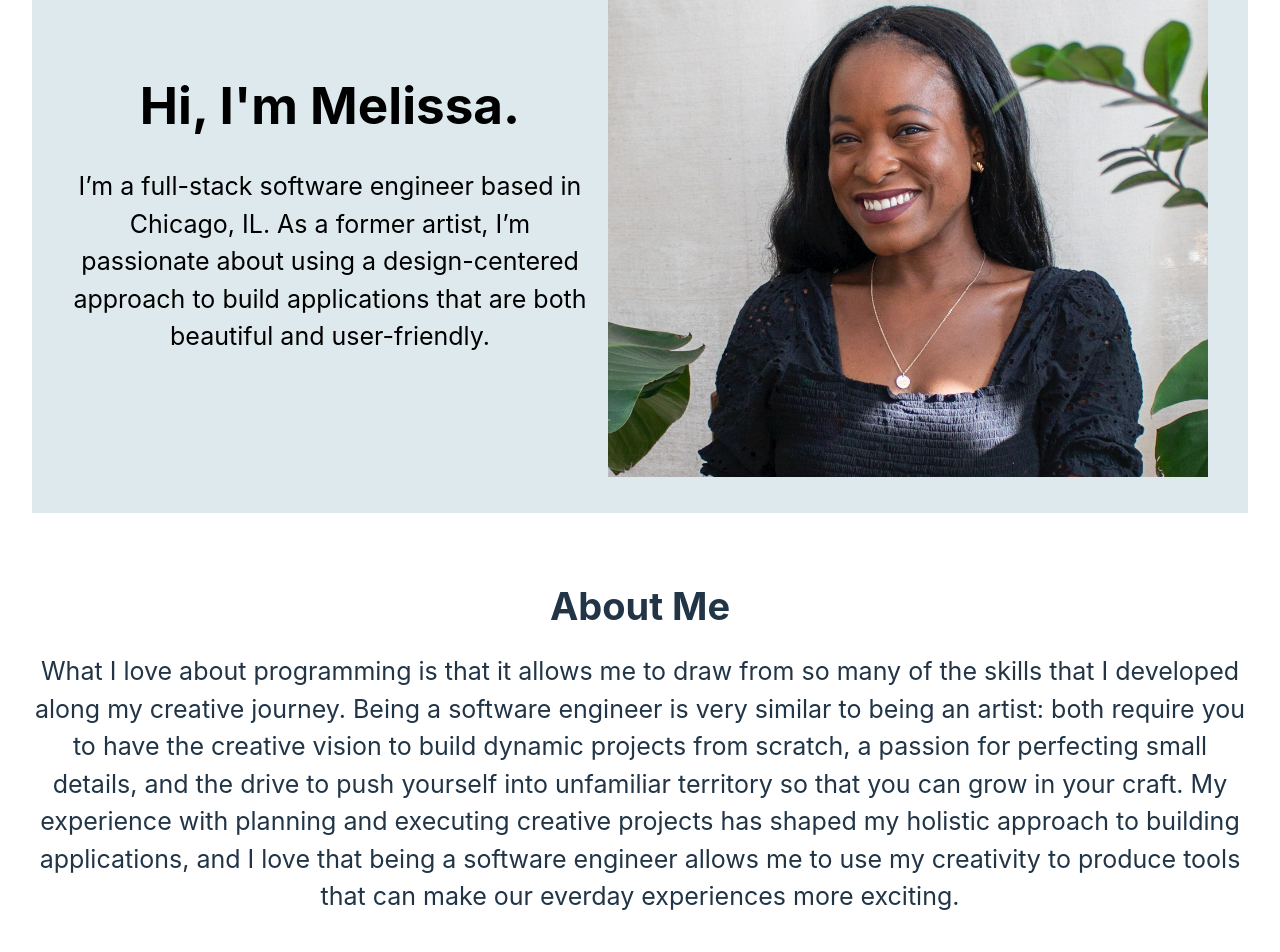
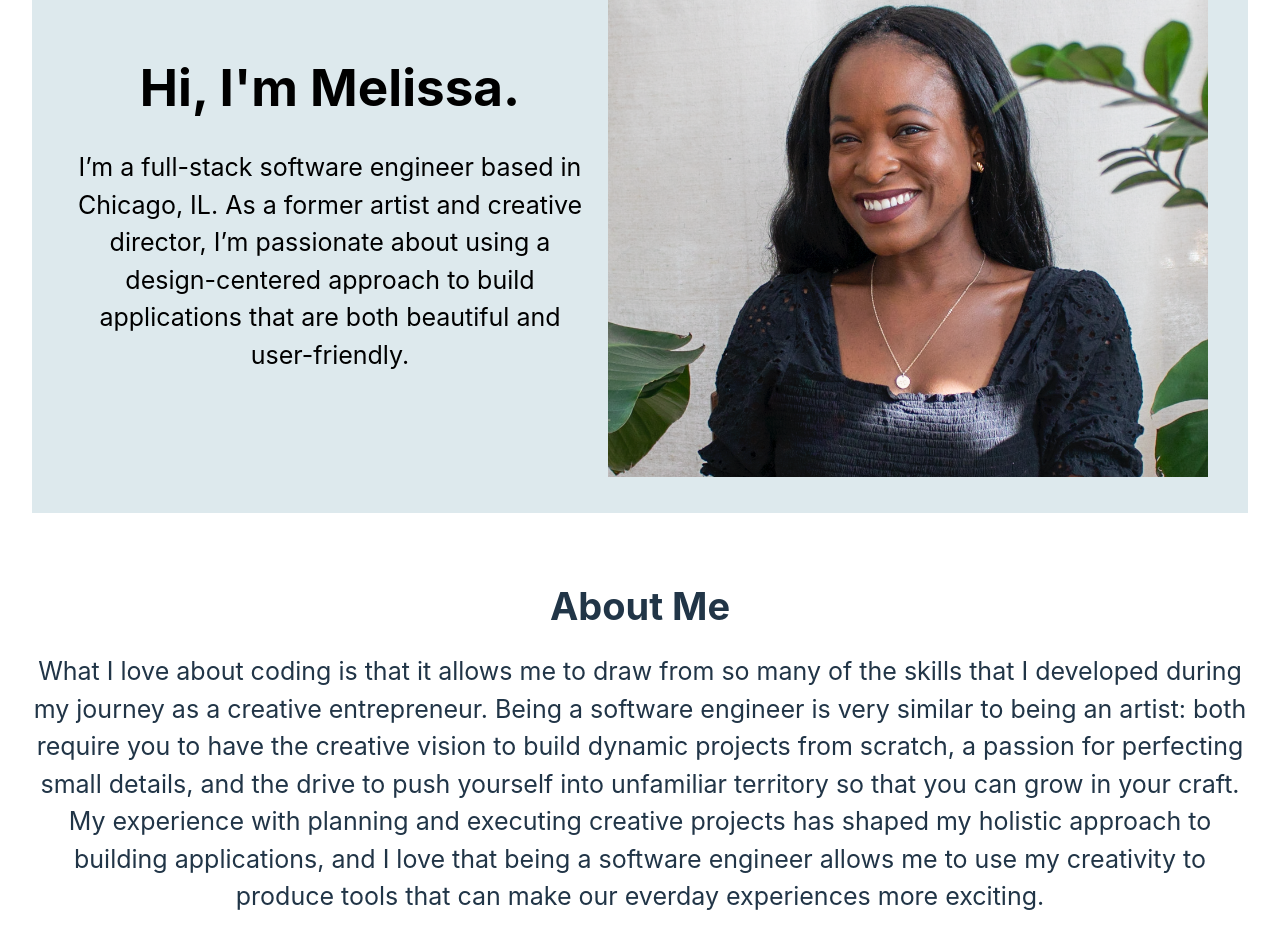
Before and after one commit to mjchin1/PortfolioWebsite, a React (Vite) app in the folder client/: page / in a window 1280 px wide. Shown: the part 377-1329 px from the top of the page. Built offline with nearby package versions, Linux system fonts and the light colour scheme.

Commit message:
homepage text edit

```diff
--- a/client/src/components/Homepage.jsx
+++ b/client/src/components/Homepage.jsx
@@ -24,7 +24,7 @@ export default function Homepage() {
     <div className="intro">
     <div className="introBlock">
     <h1>Hi, I'm Melissa. </h1>
-    <p className="introText">I’m a full-stack software engineer based in Chicago, IL. As a former artist, I’m passionate about using a design-centered approach to build applications that are both beautiful and user-friendly.
+    <p className="introText">I’m a full-stack software engineer based in Chicago, IL. As a former artist and creative director, I’m passionate about using a design-centered approach to build applications that are both beautiful and user-friendly.
     </p>
     </div>
     <div className="introBlock">
@@ -36,7 +36,7 @@ export default function Homepage() {
 
     <h1 className="aboutSection">About Me</h1>
 
-    <p className="homepageText">What I love about programming is that it allows me to draw from so many of the skills that I developed along my creative journey. Being a software engineer is very similar to being an artist: both require you to have the creative vision to build dynamic projects from scratch, a passion for perfecting small details, and the drive to push yourself into unfamiliar territory so that you can grow in your craft. My experience with planning and executing creative projects has shaped my holistic approach to building applications, and I love that being a software engineer allows me to use my creativity to produce tools that can make our everday experiences more exciting.</p> <br/> <br/>
+    <p className="homepageText">What I love about coding is that it allows me to draw from so many of the skills that I developed during my journey as a creative entrepreneur. Being a software engineer is very similar to being an artist: both require you to have the creative vision to build dynamic projects from scratch, a passion for perfecting small details, and the drive to push yourself into unfamiliar territory so that you can grow in your craft. My experience with planning and executing creative projects has shaped my holistic approach to building applications, and I love that being a software engineer allows me to use my creativity to produce tools that can make our everday experiences more exciting.</p> <br/> <br/>
 
     <div className="shortBreakline"></div> <br/>
 
```
